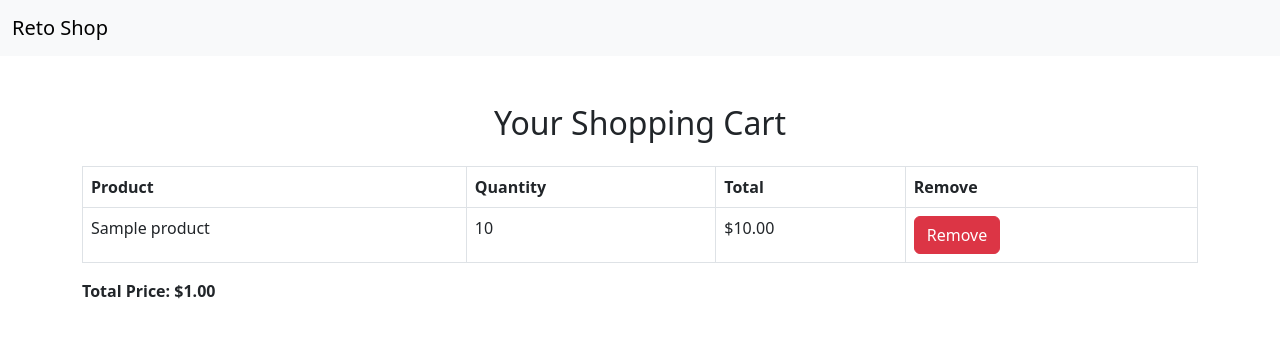
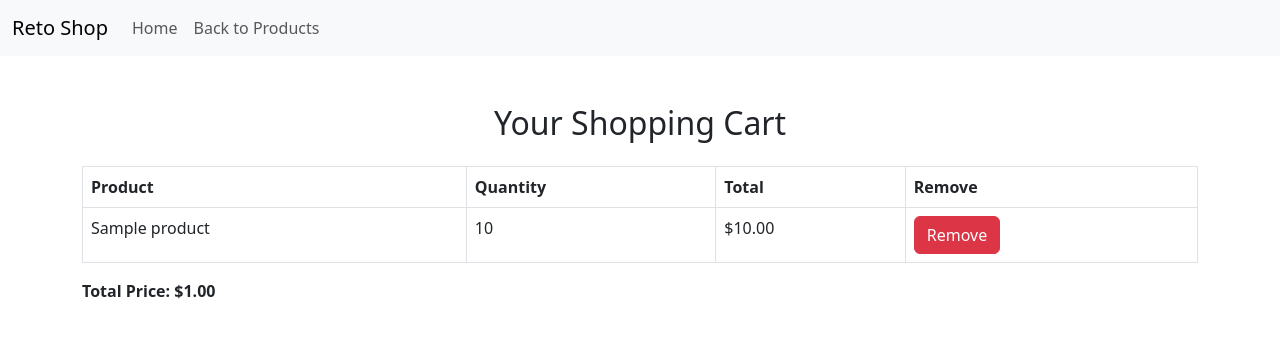
Before and after one commit to ashwin-sawant/project-retoshop, a Django app: template retoshop/store/templates/cart.html in a window 1280 px wide. Shown: the top 338 px of the page. Run offline with Django 5.2, Linux system fonts and the light colour scheme; the template is opened without the code that fills it: most values are stand-ins (such as "Sample title", 1, 10 or a date in 2020).

Commit message:
add some changes to store app

```diff
--- a/retoshop/store/templates/cart.html
+++ b/retoshop/store/templates/cart.html
@@ -12,9 +12,23 @@
 <!-- Navbar -->
 <nav class="navbar navbar-expand-lg navbar-light bg-light">
     <div class="container-fluid">
-        <a class="navbar-brand" href="{% url 'store' %}">Reto Shop</a>
+        <a class="navbar-brand" href="{% url 'home' %}">Reto Shop</a>
+        <div class="collapse navbar-collapse">
+            <ul class="navbar-nav me-auto">
+                <li class="nav-item">
+                    <a class="nav-link" href="{% url 'store' %}">Home</a>
+                </li>
+
+                {% if category_id %}
+                <li class="nav-item">
+                    <a class="nav-link" href="{% url 'products_by_category' category_id %}">Back to Products</a>
+                </li>
+                {% endif %}
+            </ul>
+        </div>
     </div>
 </nav>
+
 
 <!-- Cart Section -->
 <div class="container my-5">
@@ -47,7 +61,7 @@
     <p><strong>Total Price: ${{ total_price|floatformat:2 }}</strong></p>
 
     {% else %}
-    <p>Your cart is empty. <a href="{% url 'store' %}">Start shopping!</a></p>
+    <p>Your cart is empty. <a href="{% url 'store_home' %}">Start shopping!</a></p>
     {% endif %}
 </div>
 
--- a/retoshop/store/templates/products.html
+++ b/retoshop/store/templates/products.html
@@ -30,7 +30,8 @@
                     <p class="card-text"><strong>Price: ${{ product.price }}</strong></p>
                 </div>
                 <div class="card-footer text-center">
-                    <a href="{% url 'add_to_cart' product.id %}" class="btn btn-primary">Add to Cart</a>
+                    <a href="{% url 'add_to_cart' product.id %}?category_id={{ product.category_id }}" class="btn btn-primary">Add to Cart</a>
+
                 </div>
             </div>
         </div>
```
Also changed, not shown: retoshop/store/views.py (+9 -2 lines), retoshop/db.sqlite3.
